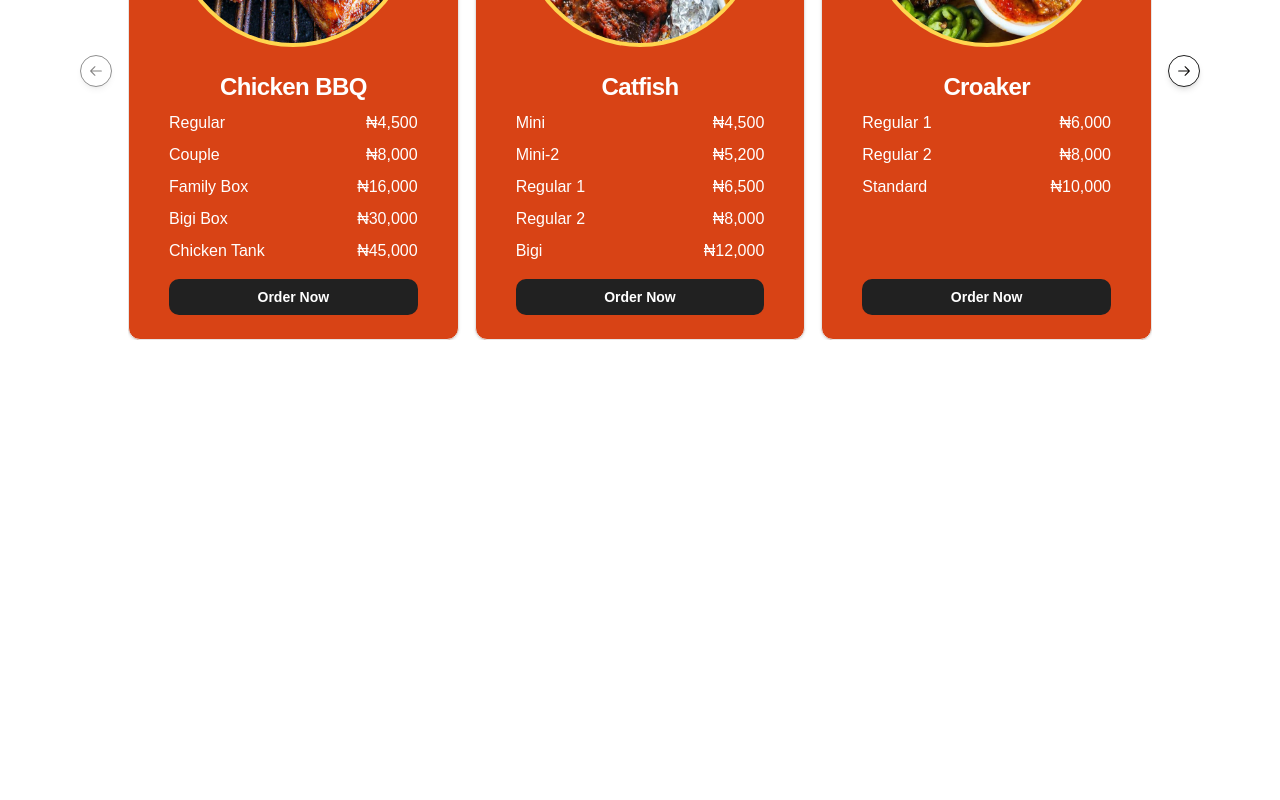
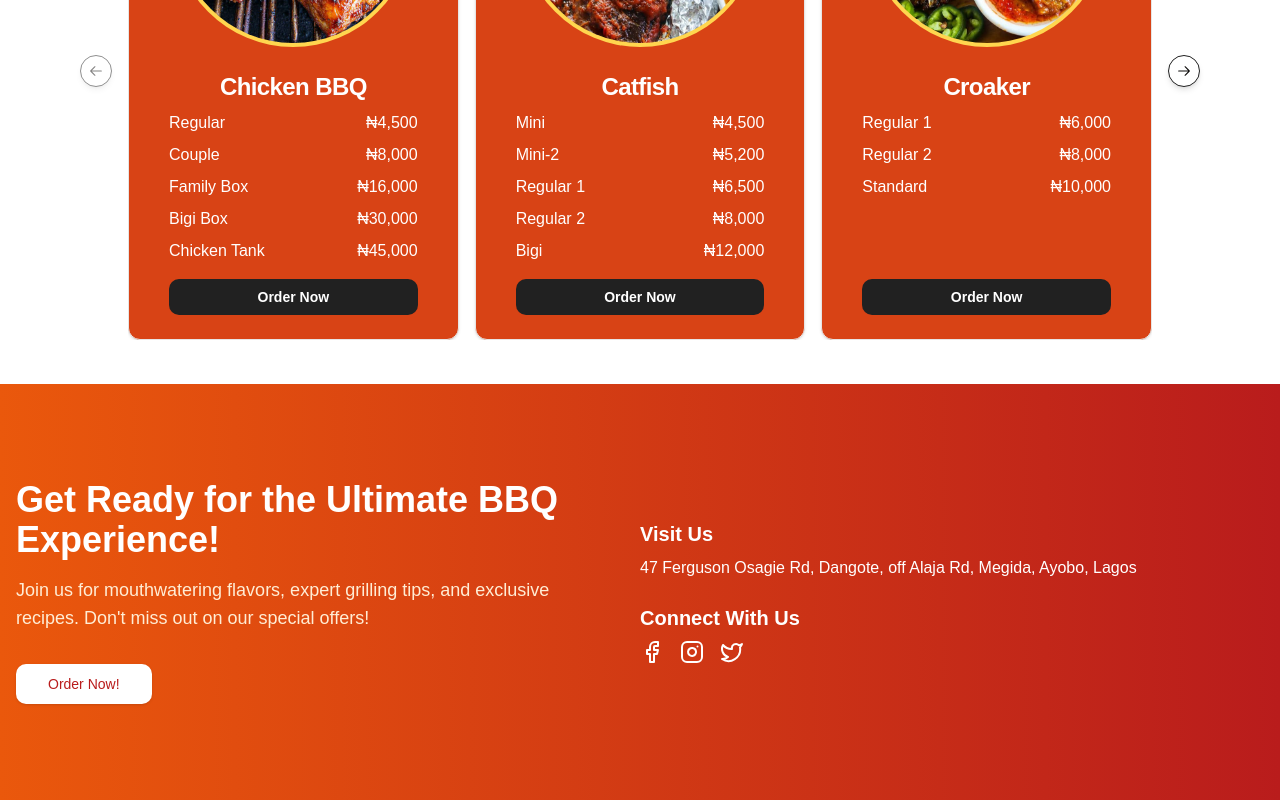
Before and after one commit to christianokuru/Massive-BarbeQ, a Next.js app: page / in a window 1280 px wide. Shown: the part 1072-1872 px from the top of the page. Before the commit the page ends 1412 px from the top, so only its background shows below. Built offline with nearby package versions, Linux system fonts and the light colour scheme.

Commit message:
Added th cta component to the home page

```diff
--- a/app/page.tsx
+++ b/app/page.tsx
@@ -1,3 +1,4 @@
+import CTA from "./component/CTA";
 import Hero from "./component/Hero";
 import Menu from "./component/Menu";
 
@@ -6,6 +7,7 @@ export default function Home() {
     <>
        <Hero />
        <Menu />
+       <CTA />
     </>
   )
 }
```
